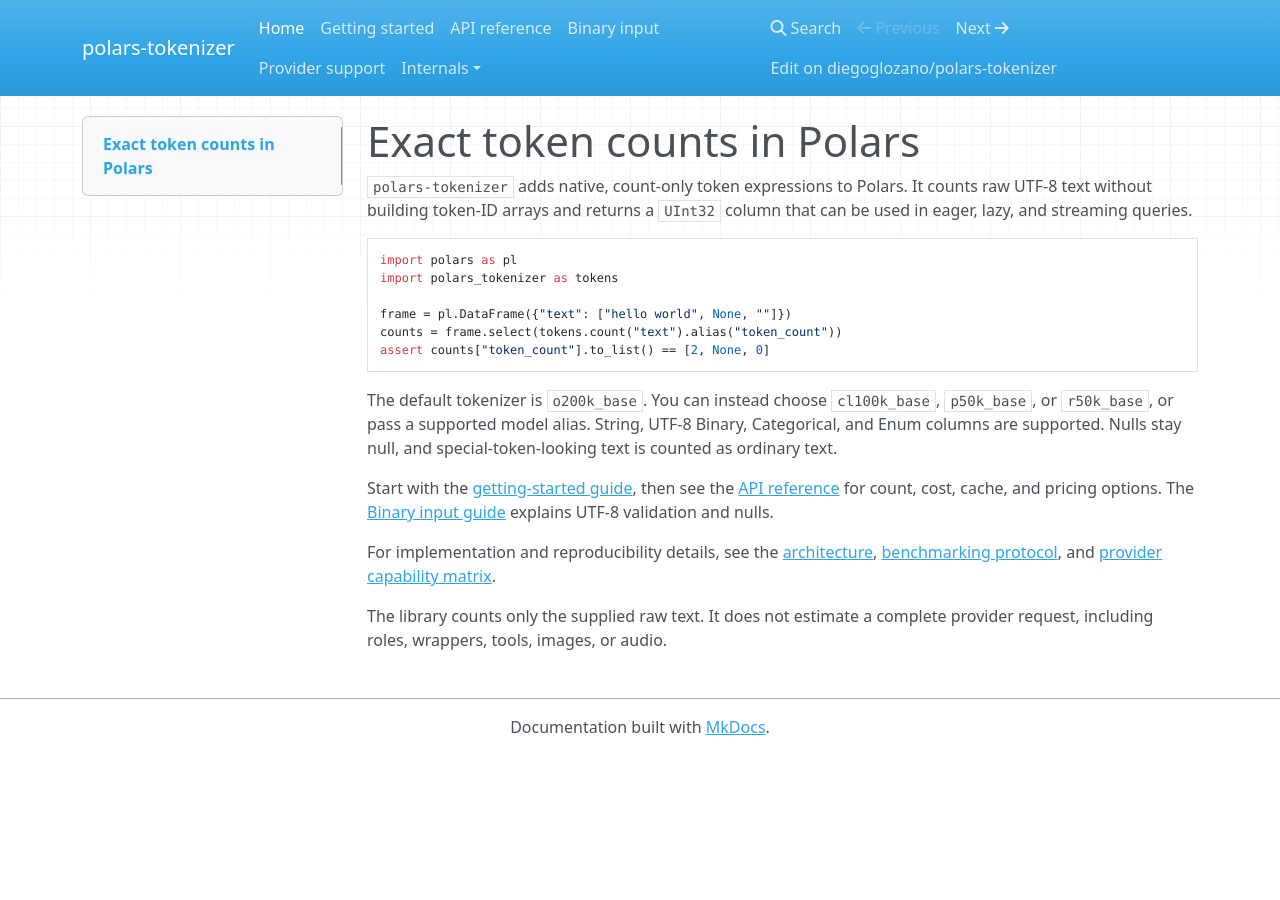
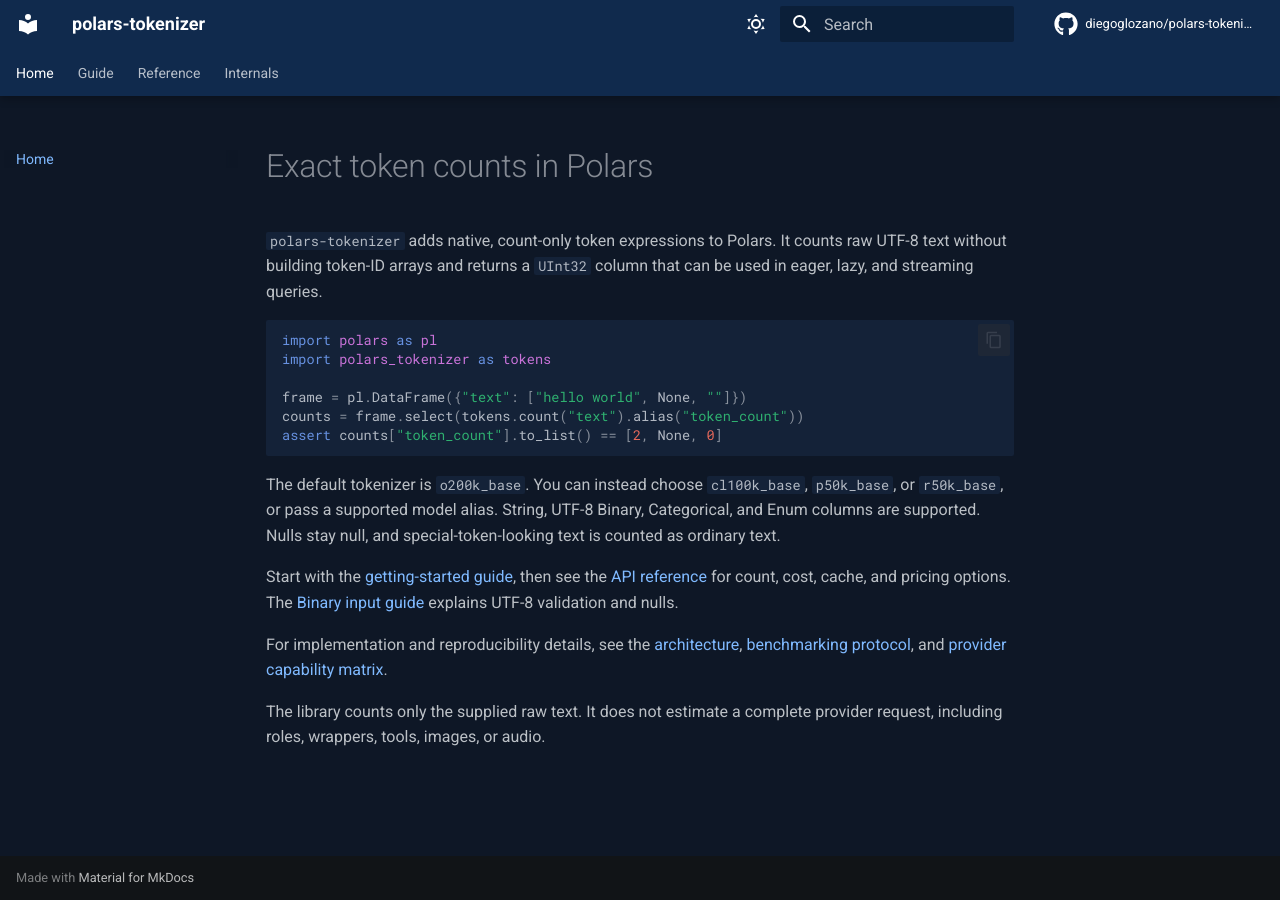
Before and after one commit to diegoglozano/polars-tokenizer, an MkDocs documentation site: the page built from docs/index.md, in a window 1280 px wide. Built offline with MkDocs 1.6.1 and Material for MkDocs 9.7.7, drawn with Linux system fonts in a browser that asks for light colours; nearby versions of some CDN libraries; comment, search, counter and statistics services are not loaded.

Commit message:
Use dark Material theme for documentation (#52)

```diff
--- /dev/null
+++ b/docs/stylesheets/theme.css
@@ -0,0 +1,23 @@
+/* Dark, blue-accented documentation inspired by Polars' Material layout. */
+[data-md-color-scheme="slate"] {
+  --md-hue: 215;
+  --md-primary-fg-color: #102a4d;
+  --md-primary-fg-color--light: #214875;
+  --md-primary-fg-color--dark: #091b34;
+  --md-accent-fg-color: #66aaff;
+  --md-typeset-a-color: #80baff;
+  --md-default-bg-color: #0e1726;
+  --md-code-bg-color: #142238;
+}
+
+[data-md-color-scheme="default"] {
+  --md-primary-fg-color: #0069e6;
+  --md-primary-fg-color--light: #4c9dff;
+  --md-primary-fg-color--dark: #0058bf;
+  --md-accent-fg-color: #005fce;
+  --md-typeset-a-color: #005fce;
+}
+
+.md-grid {
+  max-width: 80rem;
+}
--- a/mkdocs.yml
+++ b/mkdocs.yml
@@ -5,19 +5,51 @@
 repo_name: diegoglozano/polars-tokenizer
 edit_uri: edit/main/docs/
 theme:
-  name: mkdocs
+  name: material
+  palette:
+    - scheme: slate
+      primary: custom
+      accent: custom
+      toggle:
+        icon: material/weather-sunny
+        name: Switch to light mode
+    - scheme: default
+      primary: custom
+      accent: custom
+      toggle:
+        icon: material/weather-night
+        name: Switch to dark mode
+  features:
+    - navigation.instant
+    - navigation.tabs
+    - navigation.tabs.sticky
+    - navigation.sections
+    - navigation.top
+    - content.code.copy
+    - search.suggest
+  icon:
+    repo: fontawesome/brands/github
 nav:
   - Home: index.md
-  - Getting started: getting-started.md
-  - API reference: api.md
-  - Binary input: binary-input.md
-  - Provider support: provider-support.md
+  - Guide:
+      - Getting started: getting-started.md
+      - Binary input: binary-input.md
+  - Reference:
+      - API: api.md
+      - Provider support: provider-support.md
   - Internals:
       - Architecture: architecture.md
       - Performance: performance.md
       - Benchmarking: benchmarking.md
       - Gemma 3 prototype: gemma3-prototype.md
       - Roadmap: roadmap.md
+extra_css:
+  - stylesheets/theme.css
 markdown_extensions:
   - toc:
       permalink: true
+  - pymdownx.highlight:
+      anchor_linenums: true
+      pygments_lang_class: true
+  - pymdownx.inlinehilite
+  - pymdownx.superfences
--- a/pyproject.toml
+++ b/pyproject.toml
@@ -28,7 +28,7 @@
   "tiktoken==0.12.0",
   "ty>=0.0.1a21",
 ]
-docs = ["mkdocs>=1.6,<2"]
+docs = ["mkdocs>=1.6,<2", "mkdocs-material>=9.7.7,<10"]
 
 [tool.maturin]
 python-source = "python"
```
Also changed, not shown: 1 other file.
